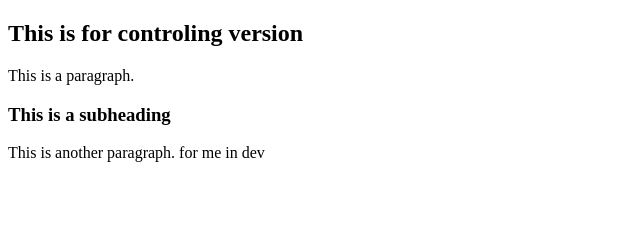
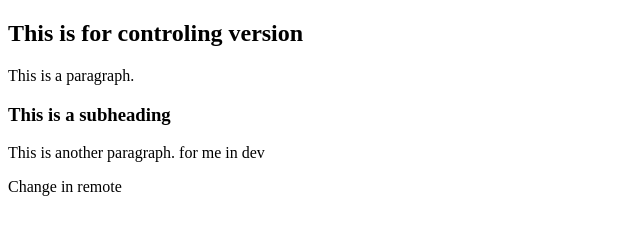
Before and after one commit to shakil-ahmmed-se/git_github, a plain HTML site: page index.html in a window 1280 px wide. Shown: the whole page, without its empty margins (0-640 px from the left). Drawn offline with Linux system fonts and the light colour scheme.

Commit message:
Update index.html

```diff
--- a/index.html
+++ b/index.html
@@ -10,5 +10,6 @@
     <p>This is a paragraph.</p>
     <h3>This is a subheading</h3>
     <p>This is another paragraph. for me in dev</p>
+    <p>Change in remote</p>
 </body>
 </html>
```
